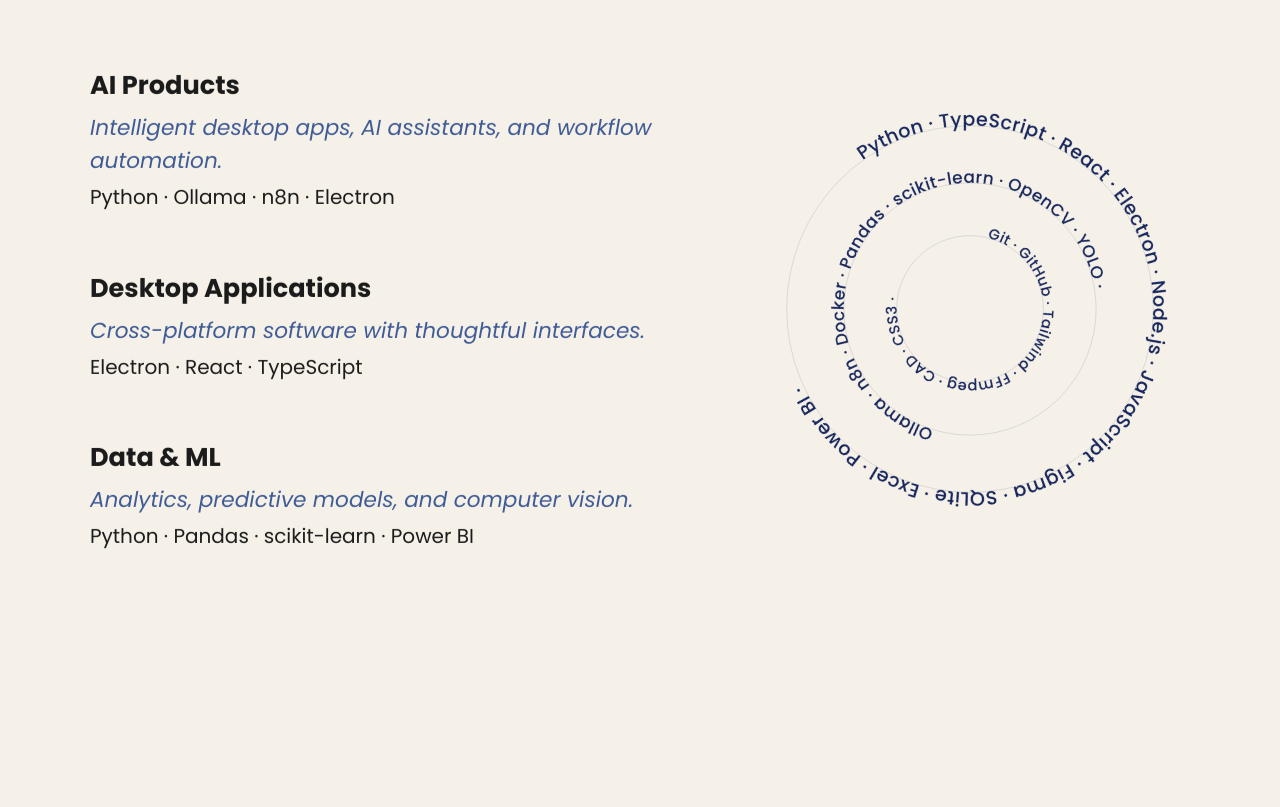
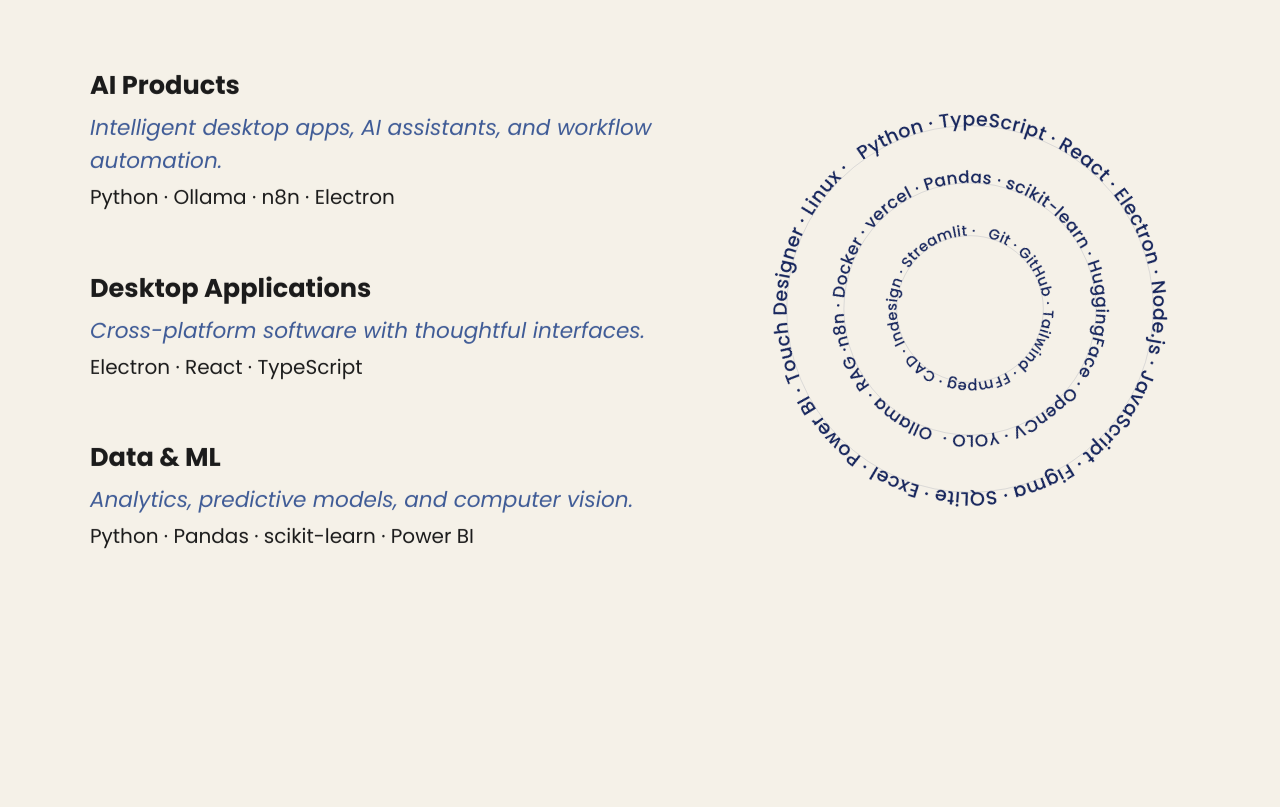
Before and after one commit to sabby13/Portfolio, a plain HTML site: page index.html in a window 1280 px wide. Shown: the part 5892-6699 px from the top of the page. Drawn offline with Linux system fonts and the light colour scheme; a web font is replaced by a local one.

Commit message:
skill circle fully completed

```diff
--- a/index.html
+++ b/index.html
@@ -321,15 +321,15 @@
                         </g>
 
                         <g class="orbit__ring orbit__ring--outer">
-                            <text><textPath href="#orbit-outer" startOffset="0">Python&#160;&#183;&#160;TypeScript&#160;&#183;&#160;React&#160;&#183;&#160;Electron&#160;&#183;&#160;Node.js&#160;&#183;&#160;JavaScript&#160;&#183;&#160;Figma&#160;&#183;&#160;SQLite&#160;&#183;&#160;Excel&#160;&#183;&#160;Power&#160;BI&#160;&#183;&#160;</textPath></text>
+                            <text><textPath href="#orbit-outer" startOffset="0">Python&#160;&#183;&#160;TypeScript&#160;&#183;&#160;React&#160;&#183;&#160;Electron&#160;&#183;&#160;Node.js&#160;&#183;&#160;JavaScript&#160;&#183;&#160;Figma&#160;&#183;&#160;SQLite&#160;&#183;&#160;Excel&#160;&#183;&#160;Power&#160;BI&#160;&#183;&#160;Touch Designer&#160;&#183;&#160;Linux&#160;&#183;&#160;</textPath></text>
                         </g>
 
                         <g class="orbit__ring orbit__ring--mid">
-                            <text><textPath href="#orbit-mid" startOffset="0">Ollama&#160;&#183;&#160;n8n&#160;&#183;&#160;Docker&#160;&#183;&#160;Pandas&#160;&#183;&#160;scikit-learn&#160;&#183;&#160;OpenCV&#160;&#183;&#160;YOLO&#160;&#183;&#160;</textPath></text>
+                            <text><textPath href="#orbit-mid" startOffset="0">Ollama&#160;&#183;&#160;RAG&#160;&#183;n8n&#160;&#183;&#160;Docker&#160;&#183;&#160;vercel&#160;&#183;&#160;Pandas&#160;&#183;&#160;scikit-learn&#160;&#183;&#160;HuggingFace&#160;&#183;&#160;OpenCV&#160;&#183;&#160;YOLO&#160;&#183;&#160;</textPath></text>
                         </g>
 
                         <g class="orbit__ring orbit__ring--inner">
-                            <text><textPath href="#orbit-inner" startOffset="0">Git&#160;&#183;&#160;GitHub&#160;&#183;&#160;Tailwind&#160;&#183;&#160;FFmpeg&#160;&#183;&#160;CAD&#160;&#183;&#160;CSS3&#160;&#183;&#160;</textPath></text>
+                            <text><textPath href="#orbit-inner" startOffset="0">Git&#160;&#183;&#160;GitHub&#160;&#183;&#160;Tailwind&#160;&#183;&#160;FFmpeg&#160;&#183;&#160;CAD&#160;&#183;&#160;Indesign&#160;&#183;&#160;Streamlit&#160;&#183;&#160;</textPath></text>
                         </g>
 
                     </svg>
```
